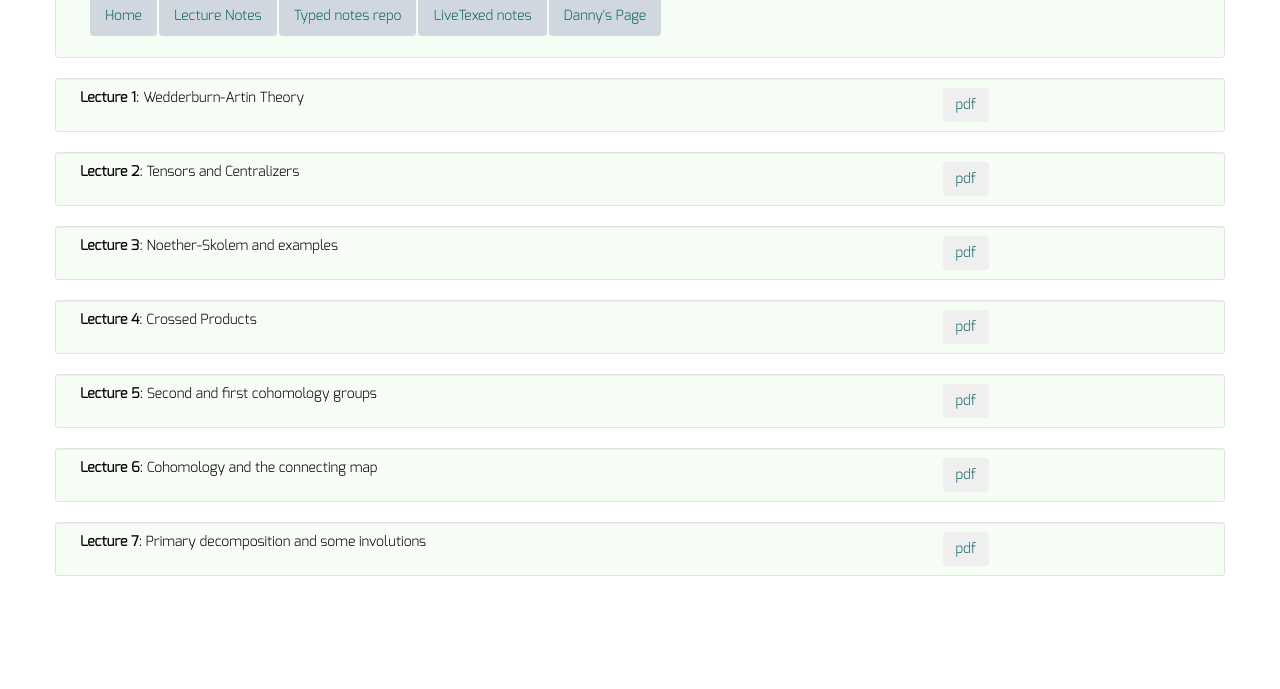
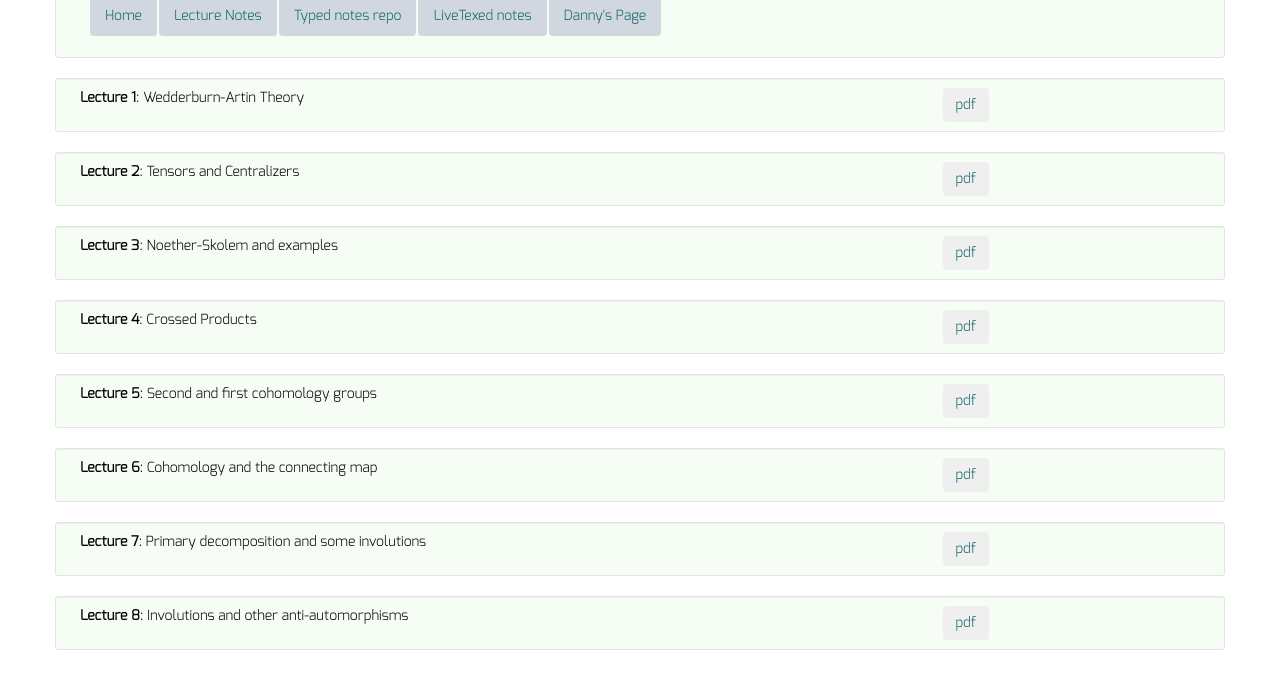
Before and after one commit to dkrashen/csa, a Jekyll site: the page built from lectures/index.html, in a window 1280 px wide, cut to the strip 204-893 px from the top of the page. Built offline with Jekyll 4.4.1, drawn with Linux system fonts in a browser that asks for light colours.

Commit message:
add lecture 8, pdf and yml

```diff
--- a/_data/lectures.yml
+++ b/_data/lectures.yml
@@ -19,3 +19,6 @@
 - title: "Lecture 7"
   filename: "lecture7.pdf"
   description: "Primary decomposition and some involutions"
+- title: "Lecture 8"
+  filename: "lecture8.pdf"
+  description: "Involutions and other anti-automorphisms"
```
Also changed, not shown: 1 other file.
